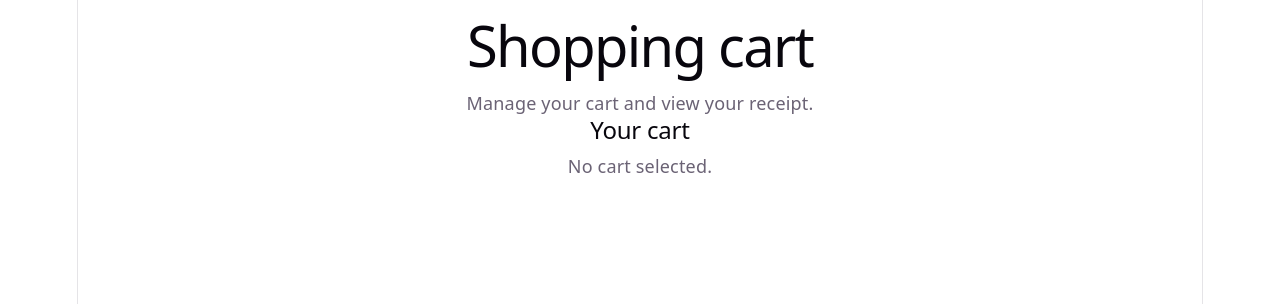
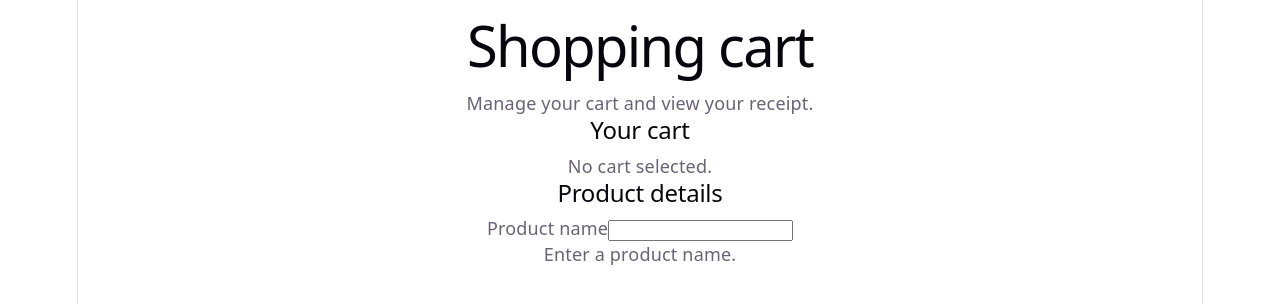
Before and after one commit to iguannago/Katas, a React (Vite) app in the folder shopping-cart-reactjs/: page / in a window 1280 px wide. Shown: the top 304 px of the page. Built offline with nearby package versions, Linux system fonts and the light colour scheme.

Commit message:
Add product details section with input for product name

```diff
--- a/shopping-cart-reactjs/src/App.jsx
+++ b/shopping-cart-reactjs/src/App.jsx
@@ -1,7 +1,11 @@
 import CartHeader from './components/CartHeader.jsx';
 import './App.css';
 
+import { useState } from 'react';
+
 function App() {
+  const [productName, setProductName] = useState('');
+
   return (
     <main>
       <CartHeader
@@ -13,6 +17,24 @@ function App() {
         <h2 id='cart-heading'>Your cart</h2>
         <p>No cart selected.</p>
       </section>
+
+      <section aria-labelledby='product-heading'>
+        <h2 id='product-heading'>Product details</h2>
+
+        <label htmlFor='product-name'>Product name</label>
+        <input
+          id='product-name'
+          type='text'
+          value={productName}
+          onChange={(event) => setProductName(event.target.value)}
+        />
+
+        <p>
+          {productName.trim()
+            ? `Draft product: ${productName}`
+            : 'Enter a product name.'}
+        </p>
+      </section>
     </main>
   );
 }
```
